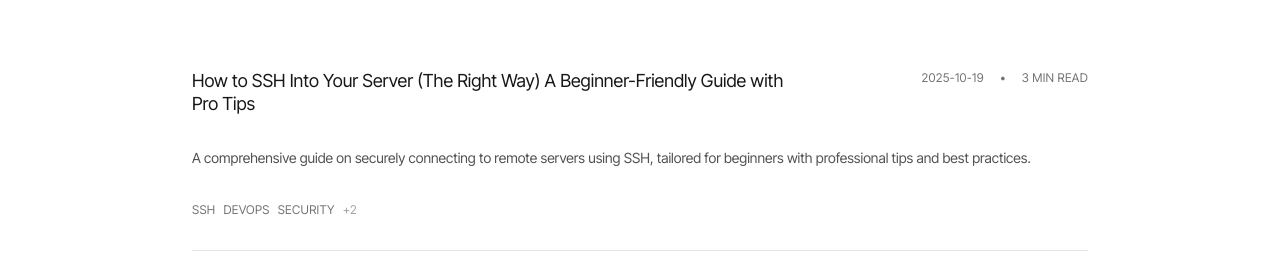
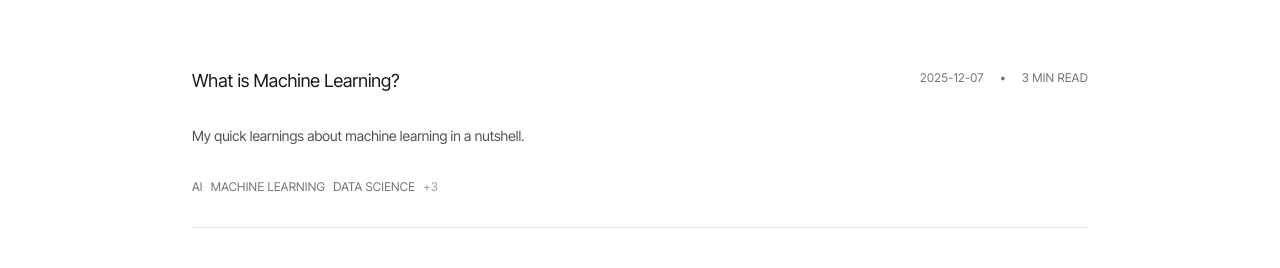
Before and after one commit to aniket607/portfolio, a Next.js app: page /blogs in a window 1280 px wide. Shown: the part 266-534 px from the top of the page. Built offline with nearby package versions, Linux system fonts and the light colour scheme; no server answers.

Commit message:
docs: new ML blog #1

```diff
--- a/src/data/blogs.ts
+++ b/src/data/blogs.ts
@@ -2,57 +2,41 @@ import { BlogPost } from '@/types/blog'
 
 export const blogs: BlogPost[] = [
   {
-    id: 'ssh-server-guide',
-    title: 'How to SSH Into Your Server (The Right Way) A Beginner-Friendly Guide with Pro Tips',
-    description: 'A comprehensive guide on securely connecting to remote servers using SSH, tailored for beginners with professional tips and best practices.',
-    content: `# How to SSH Into Your Server (The Right Way) A Beginner-Friendly Guide with Pro Tips
+    id: 'what-is-machine-learning',
+    title: 'What is Machine Learning?',
+    description: 'My quick learnings about machine learning in a nutshell.',
+    content: `## What is Machine Learning?
 
-SSH (Secure Shell) is an essential tool for developers and system administrators. This guide will walk you through the proper way to connect to your server securely.
+Machine learning is about teaching computers to learn from data, rather than writing endless if-then-else code. Spam filters are the classic example. They analyze lots of spam and normal emails, learn what's suspicious, and automatically block problematic messages. The key insight: just dumping data doesn't help. The model has to actually learn from it.
 
-## What is SSH?
+## The Old Way vs The New Way
 
-SSH is a cryptographic network protocol that allows secure communication between two computers over an unsecured network. It's commonly used for:
+Old school spam filters worked by spotting spammy words like "free" or "4U" and hardcoding rules. But then spammers got creative. They'd write "For U" instead of "4U", and suddenly your code breaks or needs constant maintenance.
 
-- Remote server access
-- Secure file transfers
-- Command execution on remote machines
+In contrast, a spam filter based on machine learning techniques automatically notices that "For U" has become unusually frequent in spam flagged by users, and it starts flagging them without your intervention. Machine learning filters adapt by learning new patterns automatically, without manual intervention.
 
-## Basic SSH Connection
+## Real World Applications
 
-The most basic SSH connection command is:
+Machine learning is essential for complex problems like speech recognition. You can't just hardcode sound rules for all accents and background noise. The computer needs to figure it out from examples.
 
-\`\`\`bash
-ssh username@server-ip-address
-\`\`\`
+Another powerful aspect: machine learning can reveal insights humans might miss. When you train a spam filter, you can analyze which words actually matter most. Sometimes you discover unexpected patterns, like a data detective uncovering hidden clues.
 
-## Key-Based Authentication
+## Learning from Models
 
-For enhanced security, use SSH keys instead of passwords:
+You can also inspect ML models to see what they've learned. Take that spam filter again. Once it's trained, you can peek inside and see which words it thinks are the strongest spam indicators. Sometimes you'll discover unexpected patterns or correlations you never noticed before. This process of digging through data to find hidden insights is called data mining, and machine learning is great at it.
 
-1. Generate an SSH key pair:
-\`\`\`bash
-ssh-keygen -t rsa -b 4096 -C "your-email@example.com"
-\`\`\`
+## The ML Toolbox
 
-2. Copy your public key to the server:
-\`\`\`bash
-ssh-copy-id username@server-ip-address
-\`\`\`
+Machine learning handles an incredible range of tasks: detecting tumors in medical imaging, classifying products on production lines, recommending your next show, or spotting credit card fraud. The methods are diverse too: neural networks, transformers, random forests. It's a comprehensive toolbox for solving data-driven problems.
 
-## Pro Tips
+## The Big Picture
 
-- Always use key-based authentication
-- Disable password authentication on production servers
-- Use non-standard SSH ports
-- Implement fail2ban for additional security
-- Regularly update your SSH client and server
+It feels like the evolution from manually tweaking CSS hacks to using a framework that just works and adapts automatically.
 
-## Conclusion
-
-SSH is a powerful tool that, when used correctly, provides secure and efficient remote access to your servers. Following these best practices will help keep your connections secure and your servers protected.`,
-    date: '2025-10-19',
+`,
+    date: '2025-12-07',
     author: 'Aniket Goyal',
-    tags: ['SSH', 'DevOps', 'Security', 'Server Management', 'Linux'],
+    tags: ['AI', 'Machine Learning', 'Data Science', 'Python', 'TensorFlow', 'Keras'],
     readTime: '3 min read',
   }
 ]
```
Also changed, not shown: 1 other file (tests, documents, lock files or other folders).
